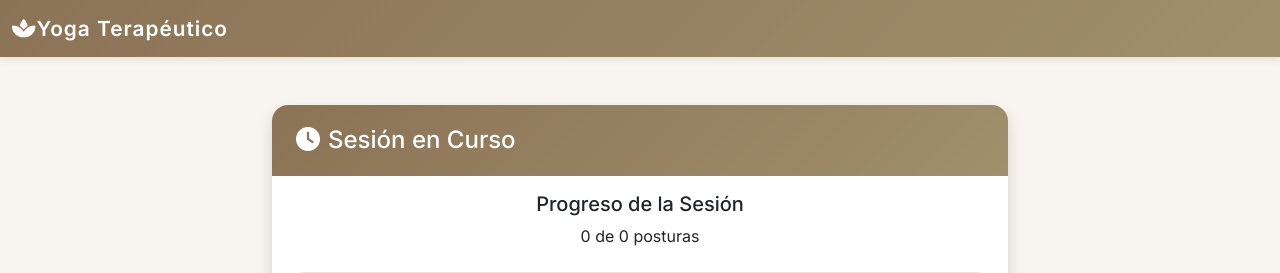
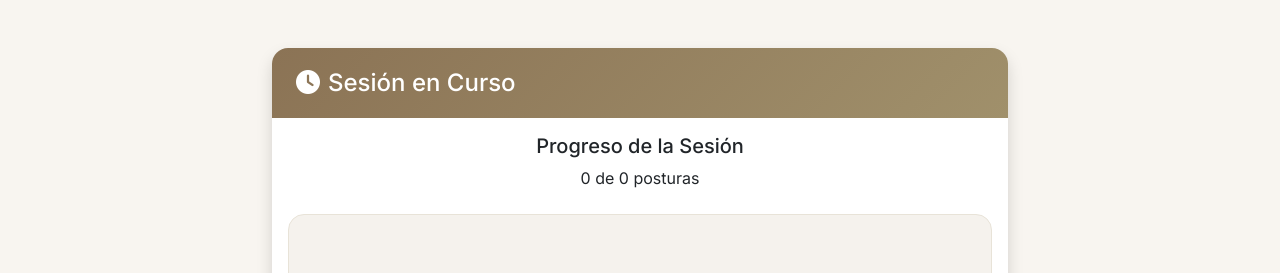
Before and after one commit to juansuarezb/TheraPose_v2.0, a FastAPI app: template proyecto/templates/sesion_en_curso.html in a window 1280 px wide. Shown: the top 273 px of the page. Run offline with FastAPI, Linux system fonts and the light colour scheme; the template is opened without the code that fills it: most values are stand-ins (such as "Sample title", 1, 10 or a date in 2020).

Commit message:
merge/Final-TheraPose-v1.0

```diff
--- a/proyecto/templates/sesion_en_curso.html
+++ b/proyecto/templates/sesion_en_curso.html
@@ -193,12 +193,6 @@
 </head>
 
 <body>
-    <nav class="navbar navbar-expand-lg navbar-dark">
-        <div class="container-fluid">
-            <a class="navbar-brand" href="#"><i class="fas fa-spa"></i>Yoga Terapéutico</a>
-        </div>
-    </nav>
-
     <div class="container mt-5">
         <div class="row justify-content-center">
             <div class="col-md-8">
```
